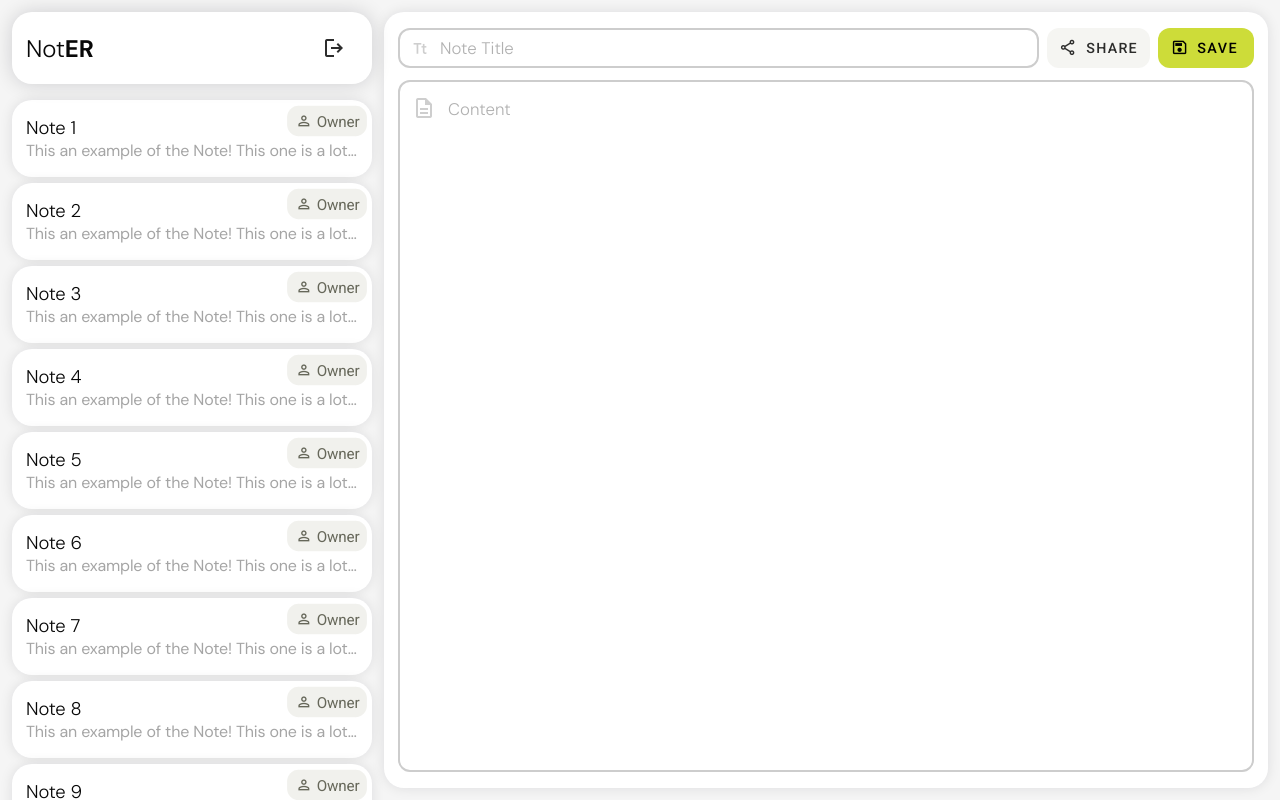
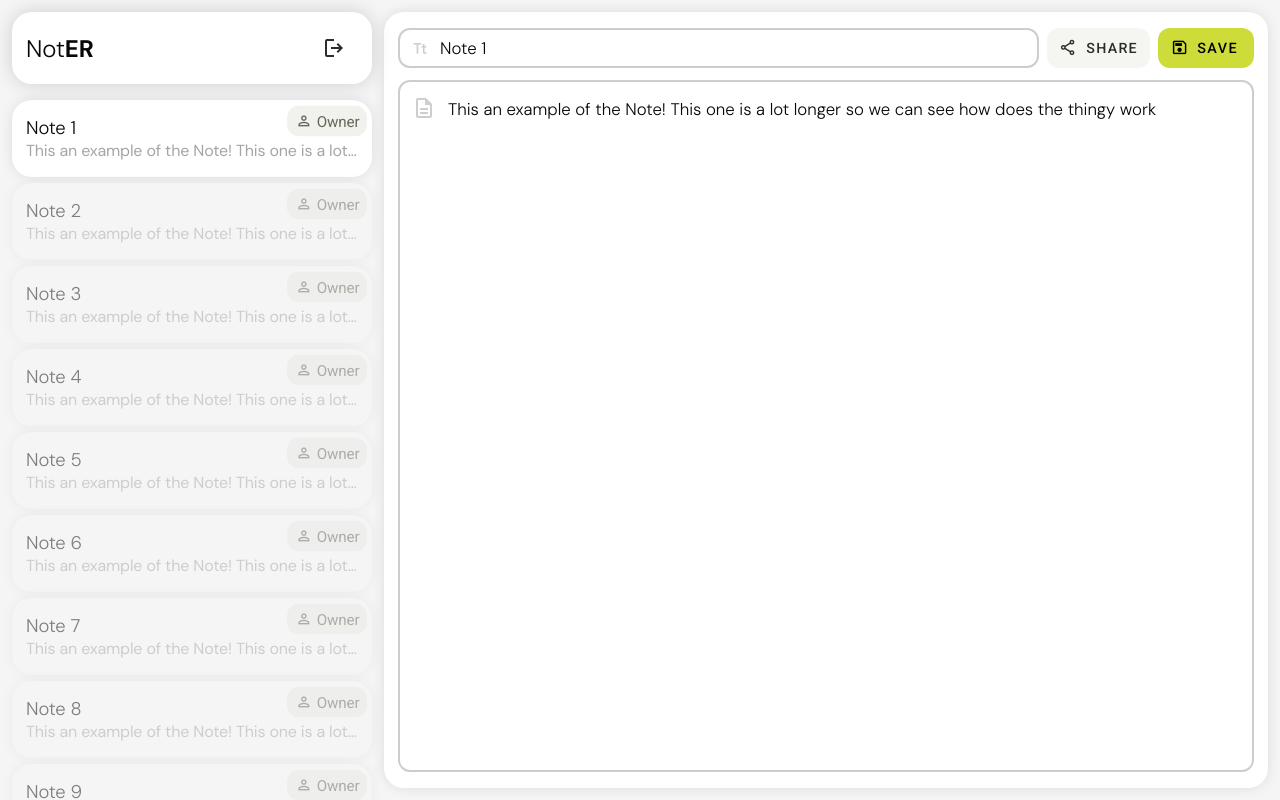
Before and after one commit to TadijaSebez/zanzi-bre, a React (Create React App) app in the folder front/: page /home in a window 1280 px wide. Both pictures are taken after a click on the element 192 px from the left and 138 px from the top of the page. Built offline with nearby package versions, Linux system fonts and the light colour scheme.

Commit message:
Add: Connection between components

```diff
--- a/front/src/pages/home/EditNote.js
+++ b/front/src/pages/home/EditNote.js
@@ -1,11 +1,30 @@
-import { useState } from "react"
+import { useEffect, useState } from "react"
 
-export default function EditNote({onShareCallback}) {
-    const [title, setTitle] = useState("")
-    const [content, setContent] = useState("")
+export default function EditNote({onShareCallback, onSaveCallback, onNewNoteRequested, inFocuse}) {
+    const [title, setTitle] = useState('')
+    const [content, setContent] = useState('')
+    const [note, setNote] = useState(undefined)
+
+    useEffect(() => {
+        setNote(inFocuse)
+        if (inFocuse == undefined) {
+            setTitle('')
+            setContent('')
+        }
+        else {
+            setTitle(inFocuse?.title)
+            setContent(inFocuse?.content)
+        }
+    }, [inFocuse])
 
     return(
-            <div className="card edit-note-wrapper">
+        <div className="edit-note-wrapper">
+            {note == undefined && <div className="dashed-card h-100 flex column justify-center center">
+                <p className="card-title">Note not Selected</p>
+                <p className="card-body neutral v-spacer-s">Select a note from the list to edit it or create a new note!</p>
+                <button className="solid-accent-button" onClick={onNewNoteRequested}>New Note</button>
+            </div>}
+            {note != undefined && <div className="card showing h-100">
                 <div className="v-spacer-s flex center gap-xs">
                     <div className="input-wrapper regular-border w-100" style={{paddingRight:'16px', paddingLeft:'8px'}}>
                         <span className="material-symbols-outlined icon input-icon">titlecase</span>
@@ -15,7 +34,7 @@ export default function EditNote({onShareCallback}) {
                         <span className="material-symbols-outlined icon small-icon">share</span>
                         Share
                     </button>
-                    <button className="solid-accent-button gap-xs flex center" style={{paddingRight:'16px'}}>
+                    <button className="solid-accent-button gap-xs flex center" style={{paddingRight:'16px'}} onClick={() => onSaveCallback(note)}>
                         <span className="material-symbols-outlined icon small-icon">save</span>
                         Save
                     </button>
@@ -26,6 +45,6 @@ export default function EditNote({onShareCallback}) {
                     <span className="material-symbols-outlined icon input-icon" style={{alignSelf:'start', paddingTop:'14px'}}>description</span>
                     <textarea className="h-100" style={{padding:'16px 0 16px 12px'}} placeholder="Content" value={content} onChange={(e) => setContent(e.target.value)}/>
                 </div>
-            </div>
-    )
+            </div>}
+        </div>)
 }
--- a/front/src/pages/home/HomePage.js
+++ b/front/src/pages/home/HomePage.js
@@ -1,3 +1,4 @@
+import { useEffect, useState } from "react"
 import { usePopup } from "../../components/pop-up/PopUpFrame"
 import EditNote from "./EditNote"
 import "./HomePage.css"
@@ -12,6 +13,34 @@ export default function HomePage() {
         sharePopup.showPopup(note)
     }
 
+    const [notes, setNotes] = useState([])
+    const fetchNotes = () => {
+        let temp = []
+        for(let i = 1; i <= 20; i++) {
+            temp.push({
+                id: i,
+                title: "Note " + i,
+                content: "This an example of the Note! This one is a lot longer so we can see how does the thingy work",
+                premission: i < 10 ? 'OWNER' : i < 15 ? 'EDITOR' : 'VIEWER'
+            })
+        }
+        setNotes(temp)
+    }
+    useEffect(() => fetchNotes(), [])
+
+    const [noteInFocuse, setNoteInFocuse] = useState(undefined)
+    const saveNote = (note) => {
+        setNoteInFocuse(undefined)
+    }
+    const newNote = () => {
+        setNoteInFocuse({
+            id: null,
+            title: '',
+            content: '',
+            premission: 'OWNER'
+        })
+    }
+
     return(
         <div className="home-wrapper">
             <div className="notes-column silent-scroll">
@@ -22,9 +51,9 @@ export default function HomePage() {
                         <span className="material-symbols-outlined icon">logout</span>
                     </button>
                 </div>
-                <NotesList/>
+                <NotesList notes={notes} inFocuse={noteInFocuse} onNoteEdit={(note) => setNoteInFocuse(note)}/>
             </div>
-            <EditNote onShareCallback={handleShare}/>
+            <EditNote onShareCallback={handleShare} inFocuse={noteInFocuse} onSaveCallback={saveNote} onNewNoteRequested={newNote}/>
             <ShareSlideOut popup={sharePopup}/>
         </div>
     )
--- a/front/src/pages/home/NotesList.js
+++ b/front/src/pages/home/NotesList.js
@@ -1,32 +1,21 @@
 import { useEffect, useState } from "react"
 
-export default function NotesList() {
-    const [notes, setNotes] = useState([
-        // {
-        //     title: "Note 1",
-        //     content: "This an example of the Note!"
-        // }
-    ])
-
-    useEffect(() => fetchNotes(), [])
-
-    const fetchNotes = () => {
-        let temp = []
-        for(let i = 1; i <= 20; i++) {
-            temp.push({
-                title: "Note " + i,
-                content: "This an example of the Note! This one is a lot longer so we can see how does the thingy work",
-                premission: i < 10 ? 'OWNER' : i < 15 ? 'EDITOR' : 'VIEWER'
-            })
-        }
-        setNotes(temp)
-    }
+export default function NotesList({notes, inFocuse=undefined, onNoteEdit}) {
 
     return(
         <div style={{padding:'0 12px 12px 12px', marginTop:'12px'}}>
             {notes.map(item => {
                 return(
-                    <div className="card clickable v-spacer-xs" style={{position:'relative'}}>
+                    <div
+                        className="card clickable v-spacer-xs"
+                        style={{
+                            position:'relative',
+                            transition: 'all 0.05s ease-in-out',
+                            backgroundColor: inFocuse == undefined || (inFocuse.id == item.id) ? 'rgb(var(--surface))' : 'rgb(var(--background))',
+                            opacity: inFocuse == undefined || (inFocuse.id == item.id) ? 1 : 0.5
+                        }}
+                        onClick={() => onNoteEdit(item)}>
+
                         <p className="card-title">{item.title}</p>
                         <p className="card-body neutral note-peek">{item.content}</p>
 
--- a/front/src/pages/home/ShareSlideOut.js
+++ b/front/src/pages/home/ShareSlideOut.js
@@ -50,7 +50,7 @@ export default function ShareSlideOut({popup}) {
         setPendingShare([])
     }
 
-    const premissionLevels = [{label: 'Editors', value: 0}, {label: 'Viewers', value: 1}]
+    const premissionLevels = [ {label: 'Viewers', value: 0}, {label: 'Editors', value: 1}]
 
 
     useEffect(() => {
@@ -110,7 +110,7 @@ export default function ShareSlideOut({popup}) {
                             <span className="material-symbols-outlined icon input-icon">email</span>
                             <input placeholder="Email" value={pendingEmail} onChange={(e) => setPendingEmail(e.target.value)} onKeyUp={handleEnterPress}/>
                         </div>
-                        <DropDownSelect icon={'supervisor_account'} placeholder={'Premission'} options={premissionLevels} callback={(val) => setPendingAs(val)}/>
+                        <DropDownSelect icon={'supervisor_account'} placeholder={'Premission'} options={premissionLevels} callback={(val) => setPendingAs(val)} initialValue={0}/>
                     </div>
                     <div className="flex wrap center gap-xxs v-spacer-s">
                         {pendingShare.map(pending => {return(
```
